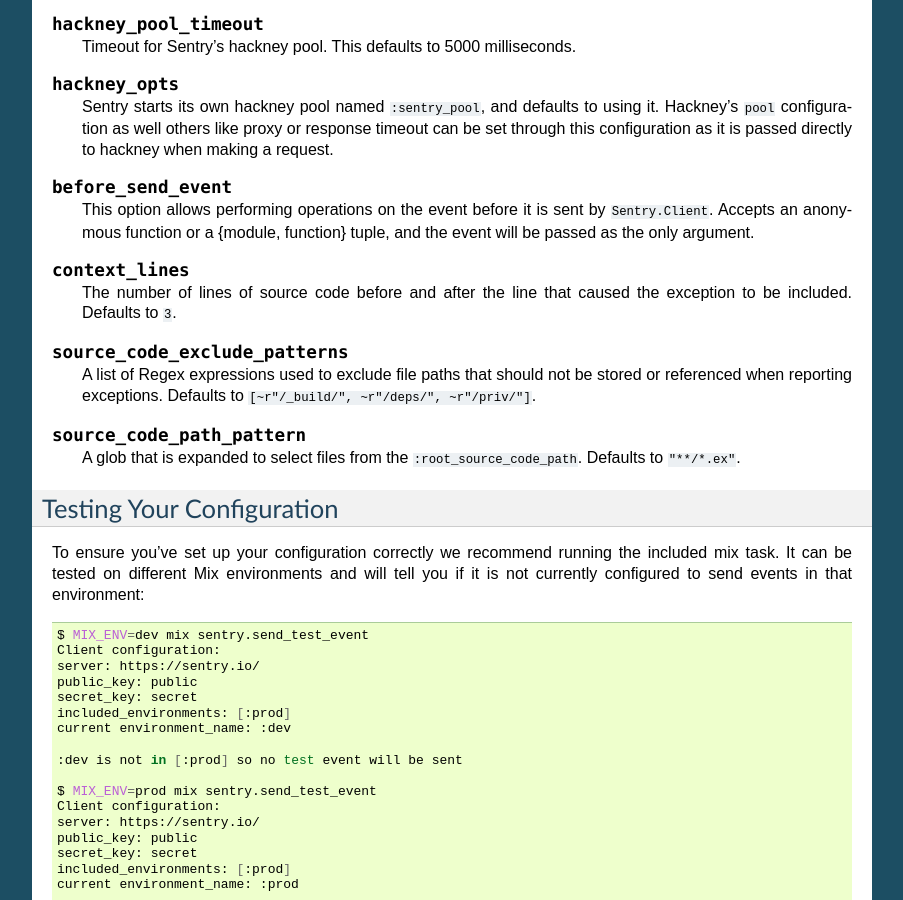
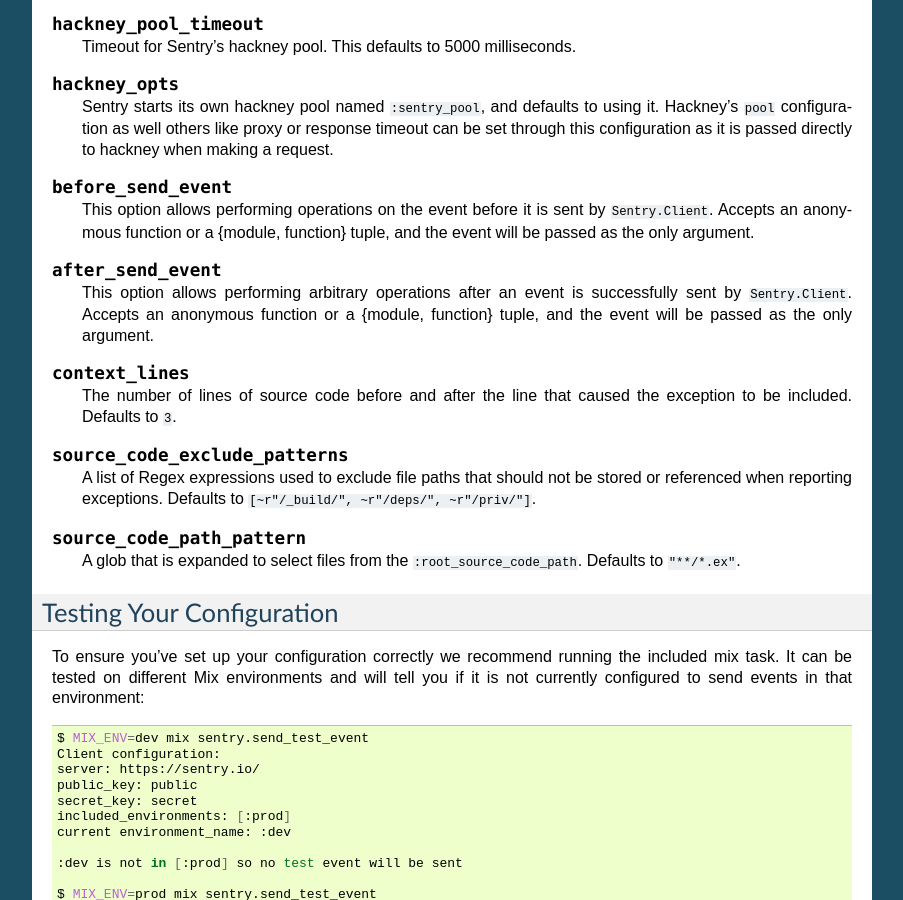
Before and after one commit to getsentry/sentry-elixir, a Sphinx documentation site: the page built from docs/config.rst, in a window 1280 px wide and 900 px high, scrolled down 1211 px. Shown: the whole window, without its empty margins (198-1101 px from the left). Built offline with Sphinx 7.4.7, drawn with Linux system fonts in a browser that asks for light colours; the version number could not be read and is left out.

Commit message:
post event hook

```diff
--- a/docs/config.rst
+++ b/docs/config.rst
@@ -85,6 +85,10 @@
 
   This option allows performing operations on the event before it is sent by ``Sentry.Client``.  Accepts an anonymous function or a {module, function} tuple, and the event will be passed as the only argument.
 
+.. describe:: after_send_event
+
+  This option allows performing arbitrary operations after an event is successfully sent by ``Sentry.Client``.  Accepts an anonymous function or a {module, function} tuple, and the event will be passed as the only argument.
+
 .. describe:: context_lines
 
   The number of lines of source code before and after the line that caused the exception to be included.  Defaults to ``3``.
```
Also changed, not shown: README.md (+1 -0 lines), 2 other files.
